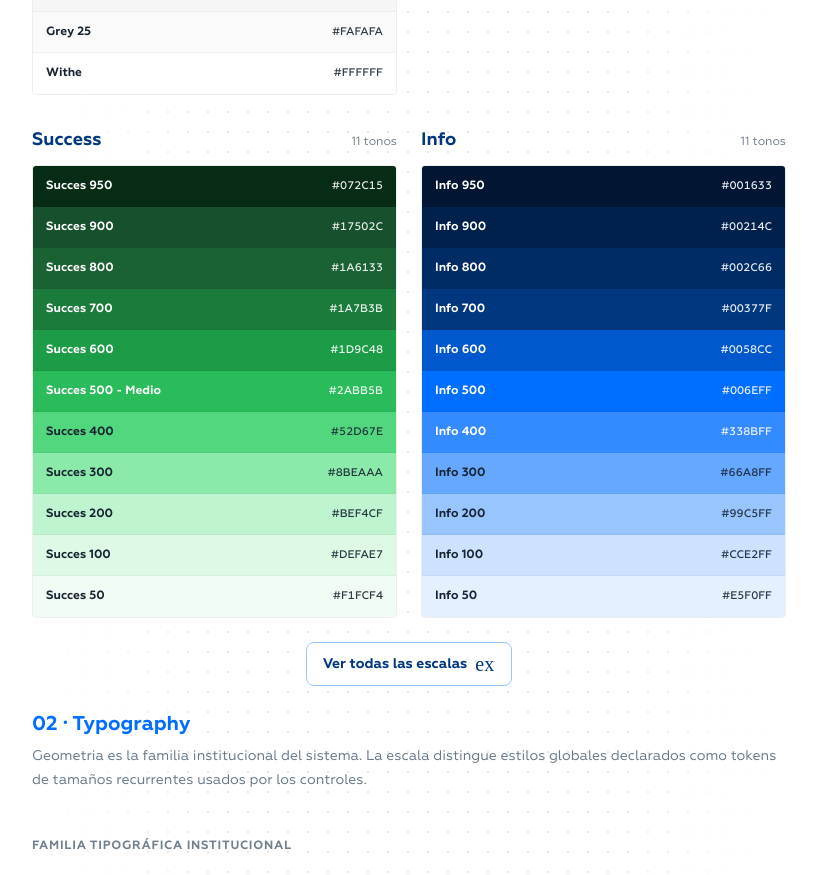
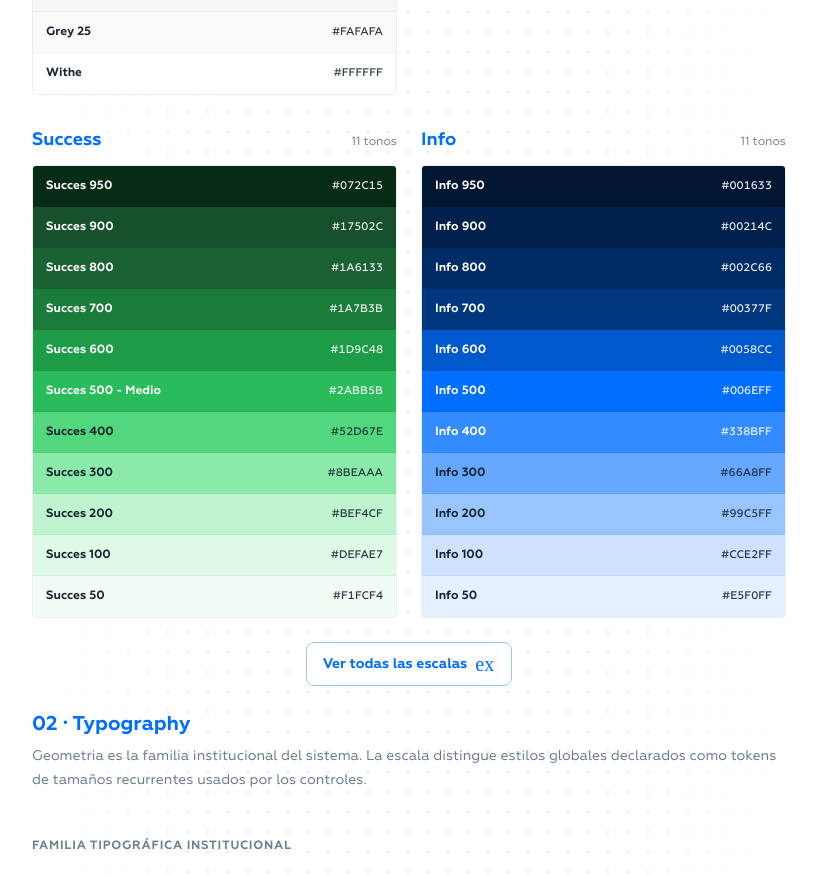
Before and after one commit to SantiagoM96/mlz-muni, a React (Vite) app: page /ui-kit-andy/fundamentos in a window 1280 px wide. Shown: the part 880-1755 px from the top of the page, without its empty margins (252-1069 px from the left). Built offline with nearby package versions, Linux system fonts and the light colour scheme; a web font is replaced by a local one.

Commit message:
style(ui-kit): replace editorial Info 700 with Info 500 in color-tokens-gallery.css

```diff
--- a/src/pages/andy-kit/color-tokens-gallery.css
+++ b/src/pages/andy-kit/color-tokens-gallery.css
@@ -5,7 +5,7 @@
 .andy-color-family{margin:0;min-width:0;padding:0;border:0}
 .andy-color-family:not(:last-child){padding:0;border:0}
 .andy-color-family-header{display:flex;justify-content:space-between;align-items:baseline;gap:12px;margin-bottom:12px}
-.andy-color-family-title{margin:0;color:#00377f;font-size:18px;line-height:26px;font-weight:700}
+.andy-color-family-title{margin:0;color:#006eff;font-size:18px;line-height:26px;font-weight:700}
 .andy-color-family-header>span{font-size:12px;color:#71808c;white-space:nowrap}
 .andy-color-scale{display:flex;flex-direction:column;overflow:hidden;border:1px solid #00000012;border-radius:var(--mlz-radius-sm)}
 .andy-color-scale-row{display:flex;align-items:center;justify-content:space-between;gap:12px;width:100%;min-height:41px;border:0;border-bottom:1px solid #0000000a;padding:7px 13px;text-align:left;cursor:pointer;font:500 12px/18px Geometria,'Century Gothic',Arial,sans-serif;transition:filter .14s}
@@ -14,7 +14,7 @@
 .andy-color-scale-row:focus-visible{position:relative;z-index:1;outline:2px solid #006eff;outline-offset:-3px}
 .andy-color-scale-name{min-width:0;overflow-wrap:anywhere;font-weight:700}
 .andy-color-scale-code{display:inline-flex;align-items:center;justify-content:flex-end;gap:5px;white-space:nowrap;font-size:11px;font-weight:500;opacity:.9;font-variant-numeric:tabular-nums}
-.andy-color-library-expand{display:inline-flex;align-self:center;align-items:center;justify-content:center;gap:8px;min-height:44px;padding:8px 16px;border:1px solid #99c5ff;border-radius:var(--mlz-radius-lg);background:#fff;color:#00377f;font:700 14px/22px Geometria,'Century Gothic',Arial,sans-serif;cursor:pointer}
+.andy-color-library-expand{display:inline-flex;align-self:center;align-items:center;justify-content:center;gap:8px;min-height:44px;padding:8px 16px;border:1px solid #99c5ff;border-radius:var(--mlz-radius-lg);background:#fff;color:#006eff;font:700 14px/22px Geometria,'Century Gothic',Arial,sans-serif;cursor:pointer}
 .andy-color-library-expand:hover{background:#e5f0ff}
 .andy-color-library-expand:focus-visible{outline:2px solid #006eff;outline-offset:2px}
 @media(max-width:700px){.andy-color-library-preview{grid-template-columns:1fr;gap:var(--mlz-space-24)}}
```
